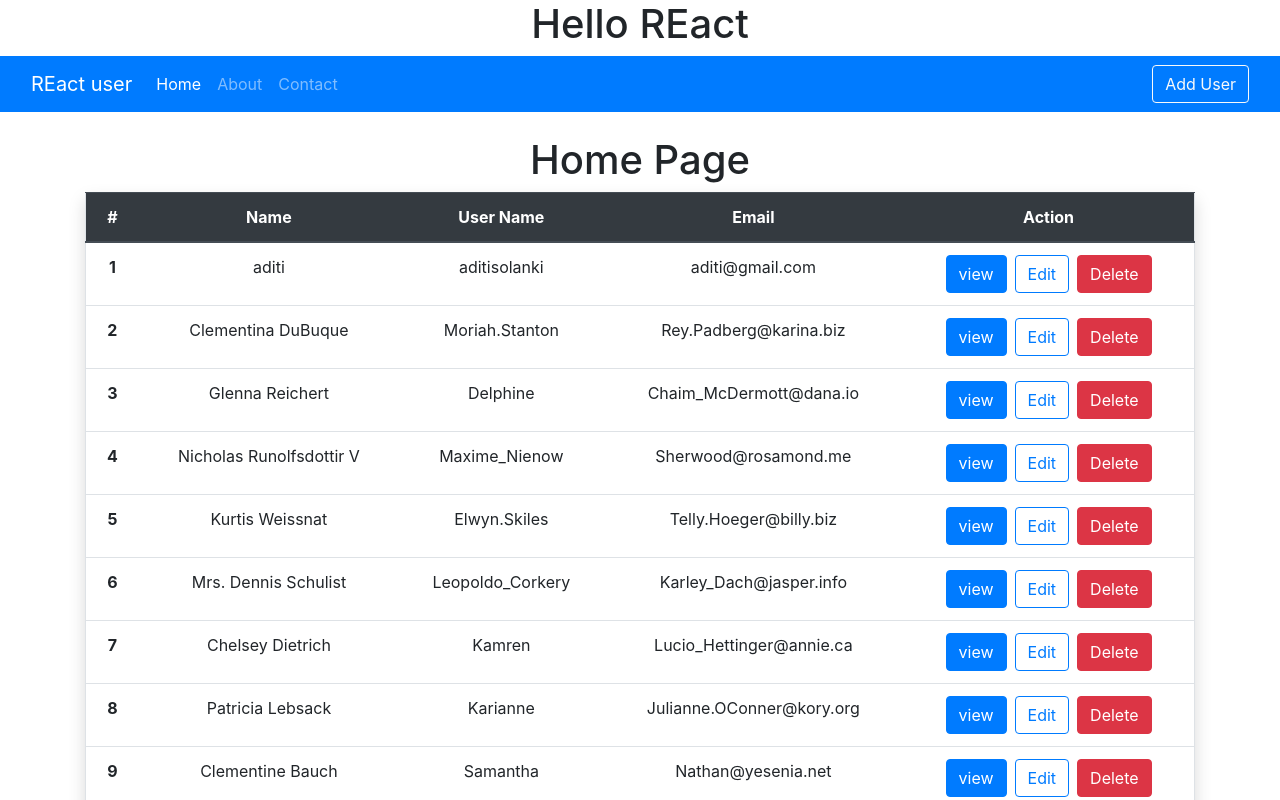
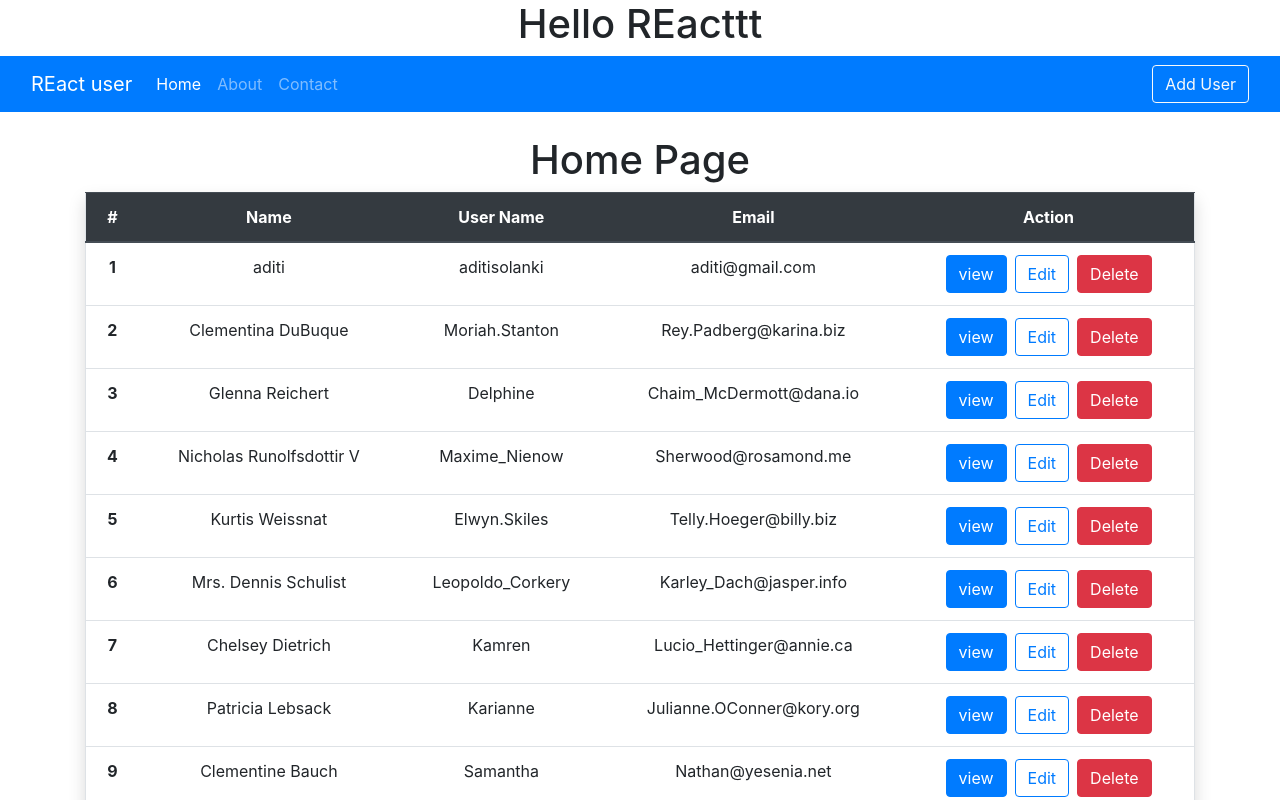
Before and after one commit to aditisolanki71/todo-json-user-appf, a React (Create React App) app: page / in a window 1280 px wide. Shown: the top 800 px of the page. Built offline with nearby package versions, Linux system fonts and the light colour scheme; data requests are answered from the project's data file.

Commit message:
text issue

```diff
--- a/src/App.js
+++ b/src/App.js
@@ -13,7 +13,7 @@ function App() {
   return (
     <Router>
     <div className="App">
-    <h1>Hello REact</h1>
+    <h1>Hello REacttt</h1>
     <Navbar />
     <Switch>
       <Route exact path="/" component={Home} />
```
